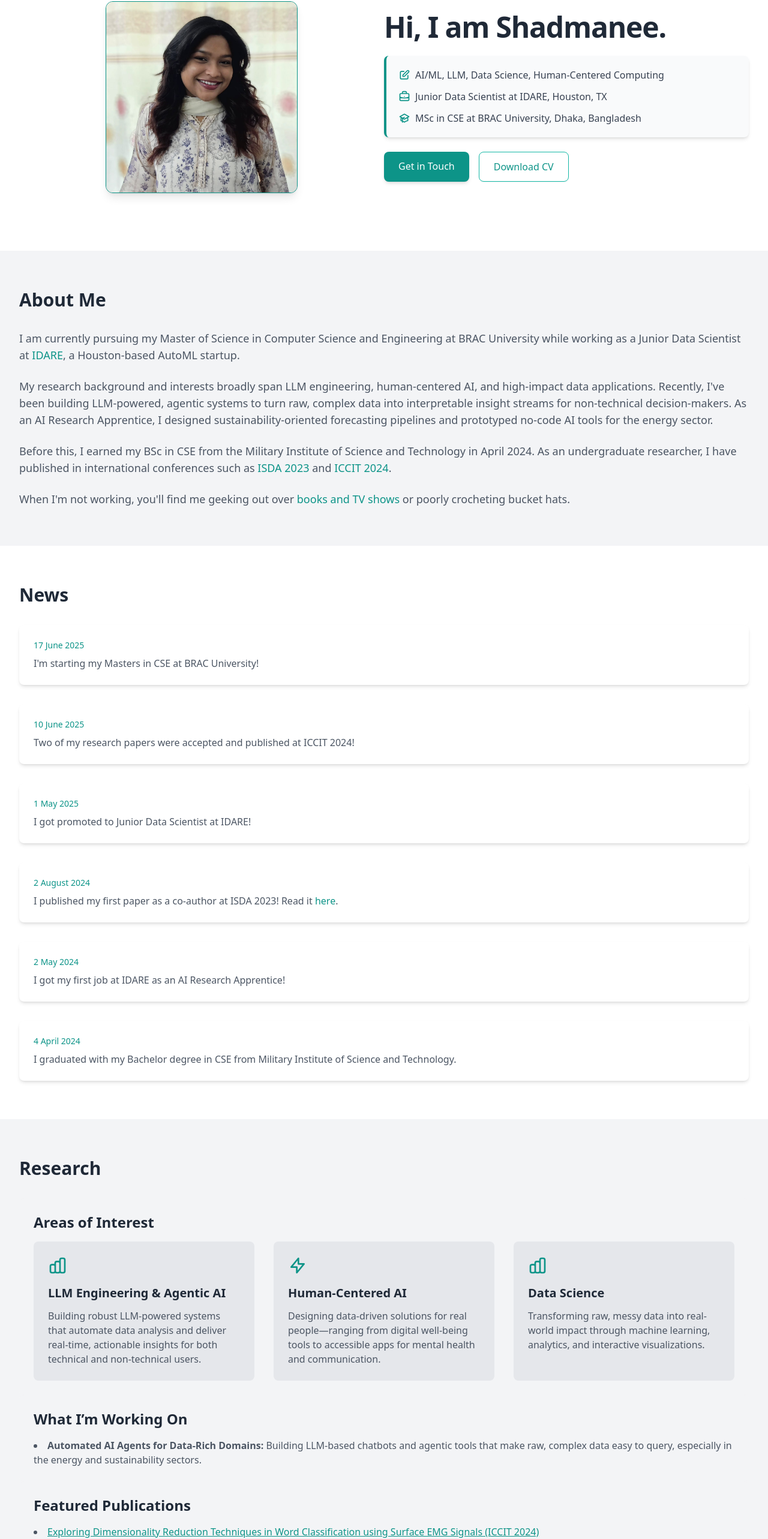
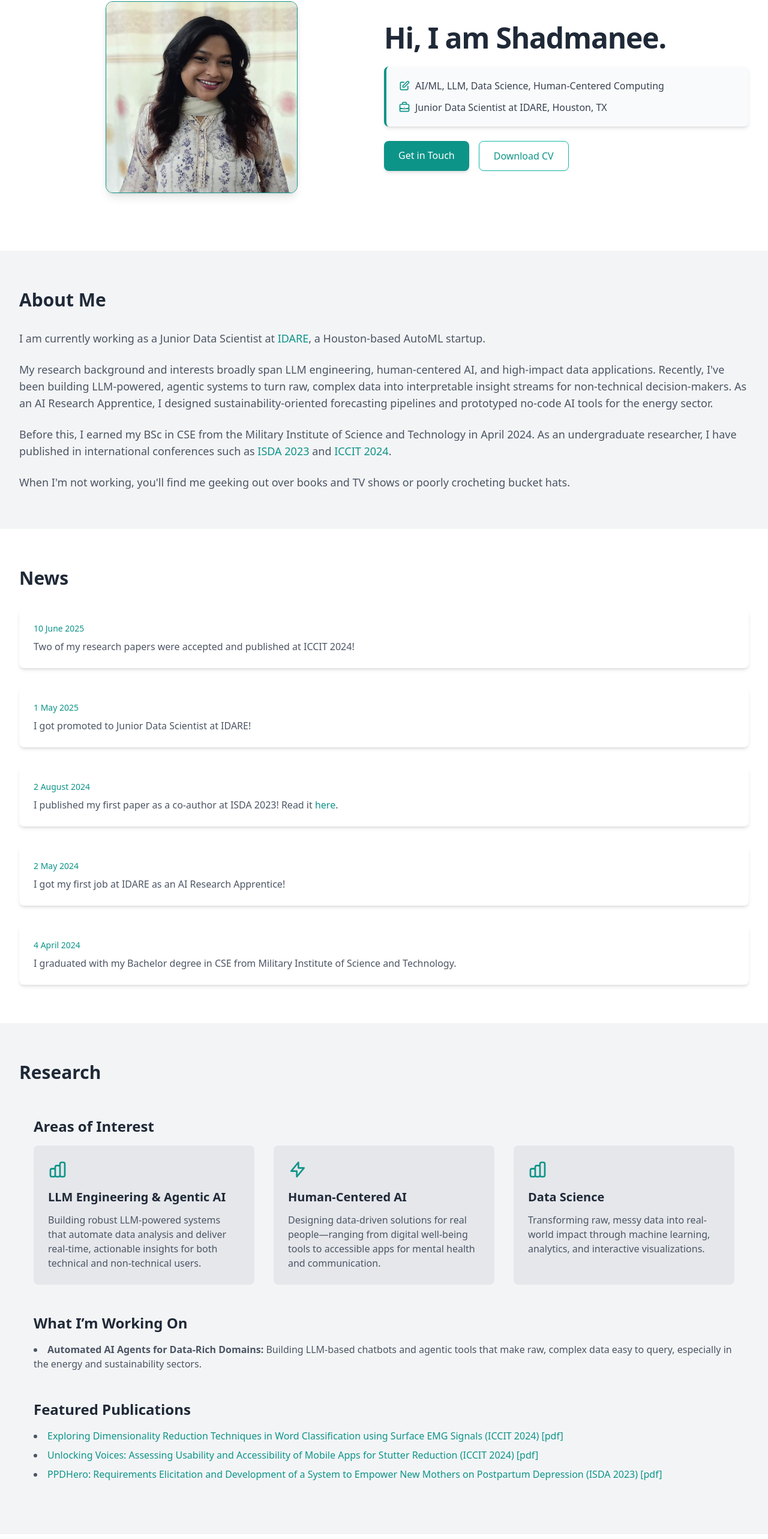
Before and after one commit to shadmanee/stm, a React (Vite) app: page / in a window 1280 px wide. Shown: the part 126-2692 px from the top of the page at 60% size. Built offline with nearby package versions, Linux system fonts and the light colour scheme.

Commit message:
updated some things

```diff
--- a/src/App.jsx
+++ b/src/App.jsx
@@ -433,7 +433,7 @@ export default function App() {
                     </svg>
                     <span>Junior Data Scientist at IDARE, Houston, TX</span>
                   </li>
-                  <li className="flex items-start">
+                  {/* <li className="flex items-start">
                     <svg
                       xmlns="http://www.w3.org/2000/svg"
                       fill="none"
@@ -453,7 +453,7 @@ export default function App() {
                     <span>
                       MSc in CSE at BRAC University, Dhaka, Bangladesh
                     </span>
-                  </li>
+                  </li> */}
                 </ul>
               </div>
 
@@ -480,7 +480,7 @@ export default function App() {
                   View Projects
                 </a> */}
                 <a
-                  href="/stm/files/Shadmanee_Tasneem_Mulk_CV.pdf"
+                  href="/stm/files/CV_of_Shadmanee_Tasneem_Mulk_2025.pdf"
                   download
                   className={`${
                     darkMode
@@ -514,8 +514,9 @@ export default function App() {
                   darkMode ? "text-gray-300" : "text-gray-600"
                 }`}
               >
-                I am currently pursuing my Master of Science in Computer Science
-                and Engineering at BRAC University while working as a Junior
+                {/* pursuing my Master of Science in Computer Science
+                and Engineering at BRAC University while */}
+                I am currently working as a Junior
                 Data Scientist at{" "}
                 <a
                   href="https://idare.io/"
@@ -580,17 +581,15 @@ export default function App() {
                 }`}
               >
                 When I'm not working, you'll find me geeking out over{" "}
-                <a
+                {/* <a
                   href=""
                   className={`${
                     darkMode
                       ? "text-teal-400 hover:text-teal-300"
                       : "text-teal-600 hover:text-teal-700"
                   } inline-flex items-center`}
-                >
-                  books and TV shows
-                </a>{" "}
-                or poorly crocheting bucket hats.
+                > */}
+                  books and TV shows or poorly crocheting bucket hats.
               </p>
             </div>
           </div>
@@ -604,7 +603,7 @@ export default function App() {
 
           <div className="space-y-8">
             {/* Example News Item */}
-            <div
+            {/* <div
               className={`${
                 darkMode ? "bg-gray-700" : "bg-white"
               } p-6 rounded-lg shadow-md`}
@@ -619,7 +618,7 @@ export default function App() {
               <p className={darkMode ? "text-gray-300" : "text-gray-600"}>
                 I'm starting my Masters in CSE at BRAC University!
               </p>
-            </div>
+            </div> */}
             <div
               className={`${
                 darkMode ? "bg-gray-700" : "bg-white"
@@ -875,11 +874,11 @@ export default function App() {
                     darkMode
                       ? "text-teal-400 hover:text-teal-300"
                       : "text-teal-600 hover:text-teal-700"
-                  } underline`}
+                  }`}
                 >
                   Exploring Dimensionality Reduction Techniques in Word
                   Classification using Surface EMG Signals (ICCIT 2024)
-                </a>
+                </a> <a href="https://drive.google.com/file/d/1LSAfbBKucutowf9hHk5Jg7NrnNhkxrQn/view?usp=drive_link">[pdf]</a>
               </li>
               <li>
                 <a
@@ -888,11 +887,11 @@ export default function App() {
                     darkMode
                       ? "text-teal-400 hover:text-teal-300"
                       : "text-teal-600 hover:text-teal-700"
-                  } underline`}
+                  }`}
                 >
                   Unlocking Voices: Assessing Usability and Accessibility of
                   Mobile Apps for Stutter Reduction (ICCIT 2024)
-                </a>
+                </a> <a href="https://drive.google.com/file/d/1DWBrc-YX5RqhMvGG_JZU1m_TVGNOhv8o/view?usp=drive_link">[pdf]</a>
               </li>
               <li>
                 <a
@@ -901,11 +900,11 @@ export default function App() {
                     darkMode
                       ? "text-teal-400 hover:text-teal-300"
                       : "text-teal-600 hover:text-teal-700"
-                  } underline`}
+                  }`}
                 >
                   PPDHero: Requirements Elicitation and Development of a System
                   to Empower New Mothers on Postpartum Depression (ISDA 2023)
-                </a>
+                </a> <a href="https://drive.google.com/file/d/144WZxaBb5GJO96JlPoS-lS4xkHeHO70h/view?usp=drive_link">[pdf]</a>
               </li>
             </ul>
           </div>
@@ -980,7 +979,7 @@ export default function App() {
                         </span>
                       ))}
                     </div>
-                    <a
+                    {/* <a
                       href={project.link}
                       className={`${
                         darkMode
@@ -1003,7 +1002,7 @@ export default function App() {
                           d="M9 5l7 7-7 7"
                         />
                       </svg>
-                    </a>
+                    </a> */}
                   </div>
                 </div>
               )
```
Also changed, not shown: 1 other file (tests, documents, lock files or other folders).
